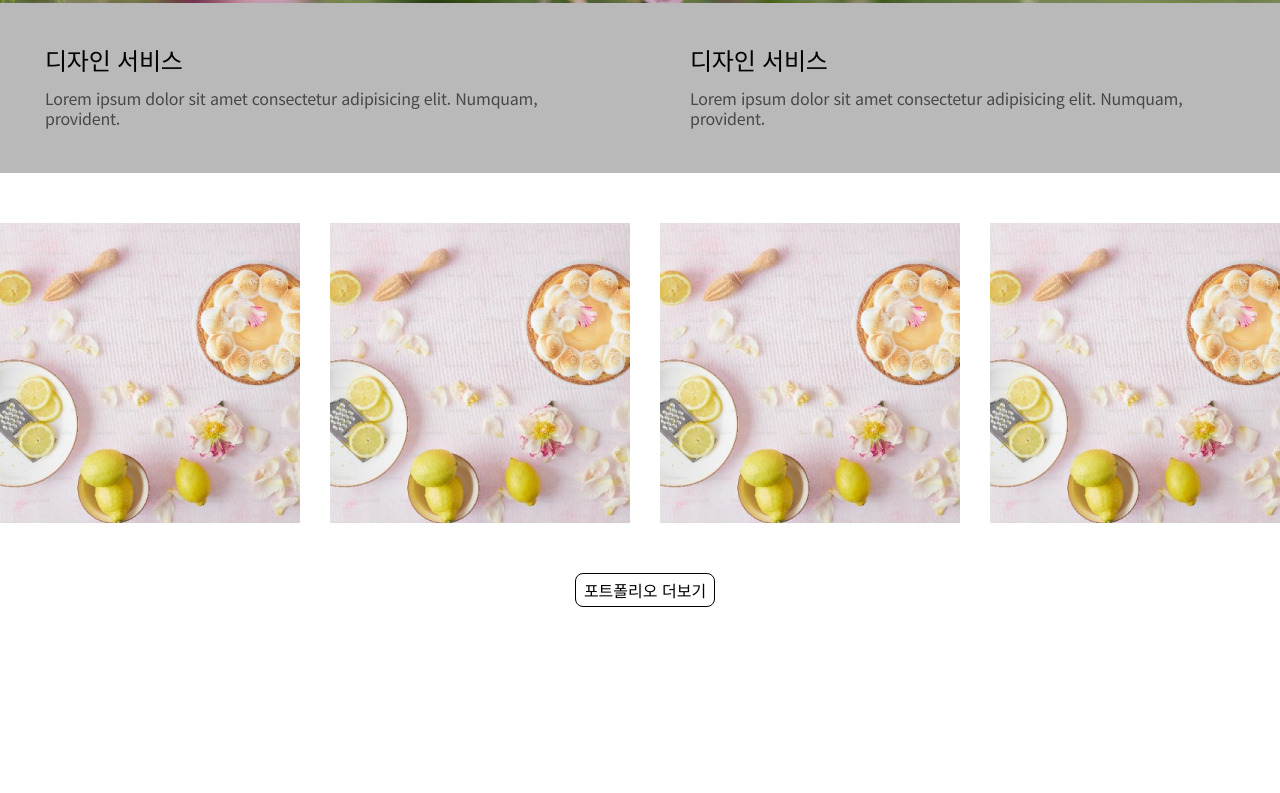
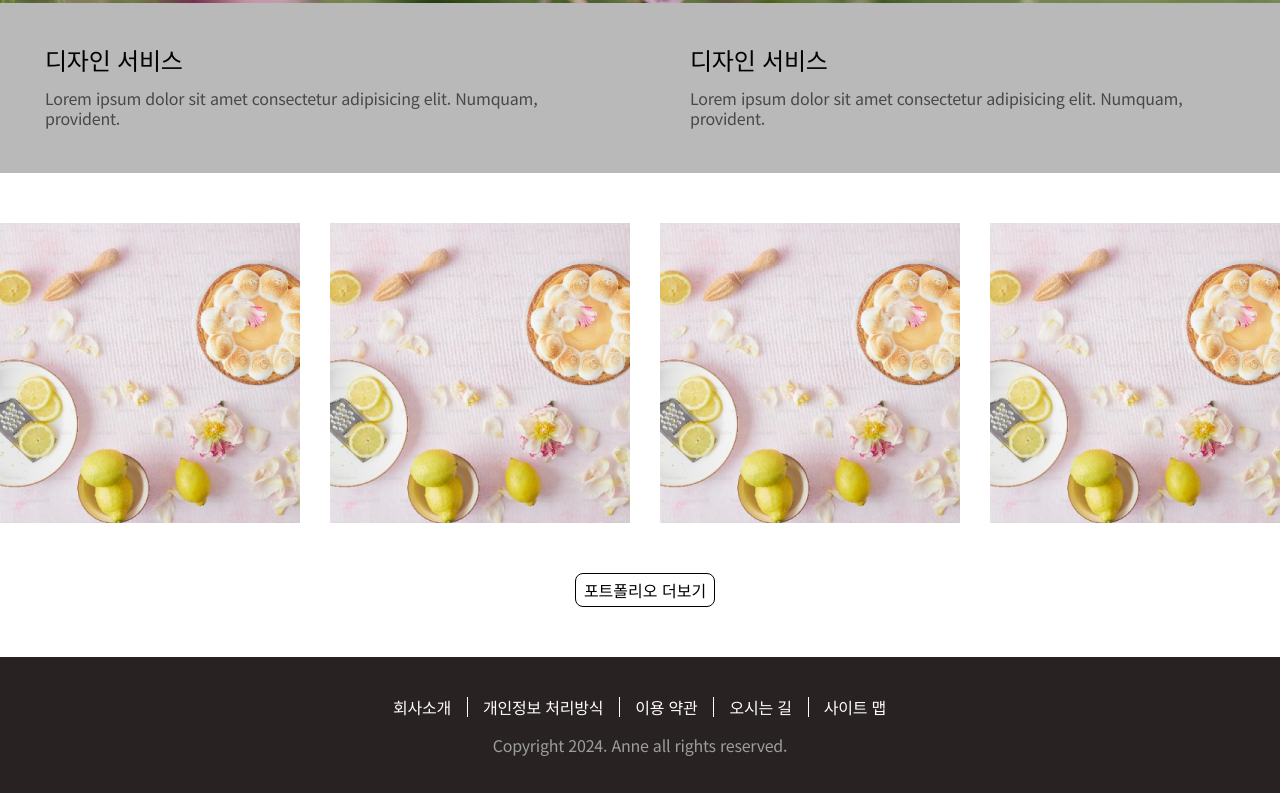
Before and after one commit to hhlee94/web_project_first, a plain HTML site: page index.html in a window 1280 px wide. Shown: the part 777-1570 px from the top of the page. Before the commit the page ends 1434 px from the top, so only its background shows below. Drawn offline with Linux system fonts and the light colour scheme.

Commit message:
footer design

```diff
--- a/index.html
+++ b/index.html
@@ -7,6 +7,7 @@
     <link rel="stylesheet" href="styles/index.css" />
     <link rel="stylesheet" href="styles/header/header.css" />
     <link rel="stylesheet" href="styles/main/main.css" />
+    <link rel="stylesheet" href="styles/footer/footer.css" />
   </head>
   <body>
     <div class="wrap">
@@ -61,6 +62,16 @@
         </button>
       </main>
       <!-- 푸터 영역 -->
+      <footer>
+        <ul>
+          <li><a href="#">회사소개</a></li>
+          <li><a href="#">개인정보 처리방식</a></li>
+          <li><a href="#">이용 약관</a></li>
+          <li><a href="#">오시는 길</a></li>
+          <li><a href="#">사이트 맵</a></li>
+        </ul>
+        <p>Copyright 2024. Anne all rights reserved.</p>
+      </footer>
     </div>
 
     <script>
--- /dev/null
+++ b/styles/footer/footer.css
@@ -0,0 +1,37 @@
+footer {
+  position: relative;
+  display: flex;
+  width: 100%;
+  padding-top: 40px;
+  padding-bottom: 40px;
+  flex-direction: column;
+  gap: 20px;
+  align-items: center;
+  background-color: #282222;
+}
+footer ul {
+  position: relative;
+  display: flex;
+  align-items: center;
+}
+footer ul li {
+  position: relative;
+  padding-left: 15px;
+  padding-right: 16px;
+  border-right: 1px solid #fff;
+}
+footer ul li:last-child {
+  border: none;
+}
+footer ul li a {
+  color: #fff;
+  font-size: 1rem;
+  font-weight: 400;
+  line-height: 100%;
+}
+footer p {
+  color: #9d9d9d;
+  font-size: 1rem;
+  font-weight: 400;
+  line-height: 100%;
+}
```
